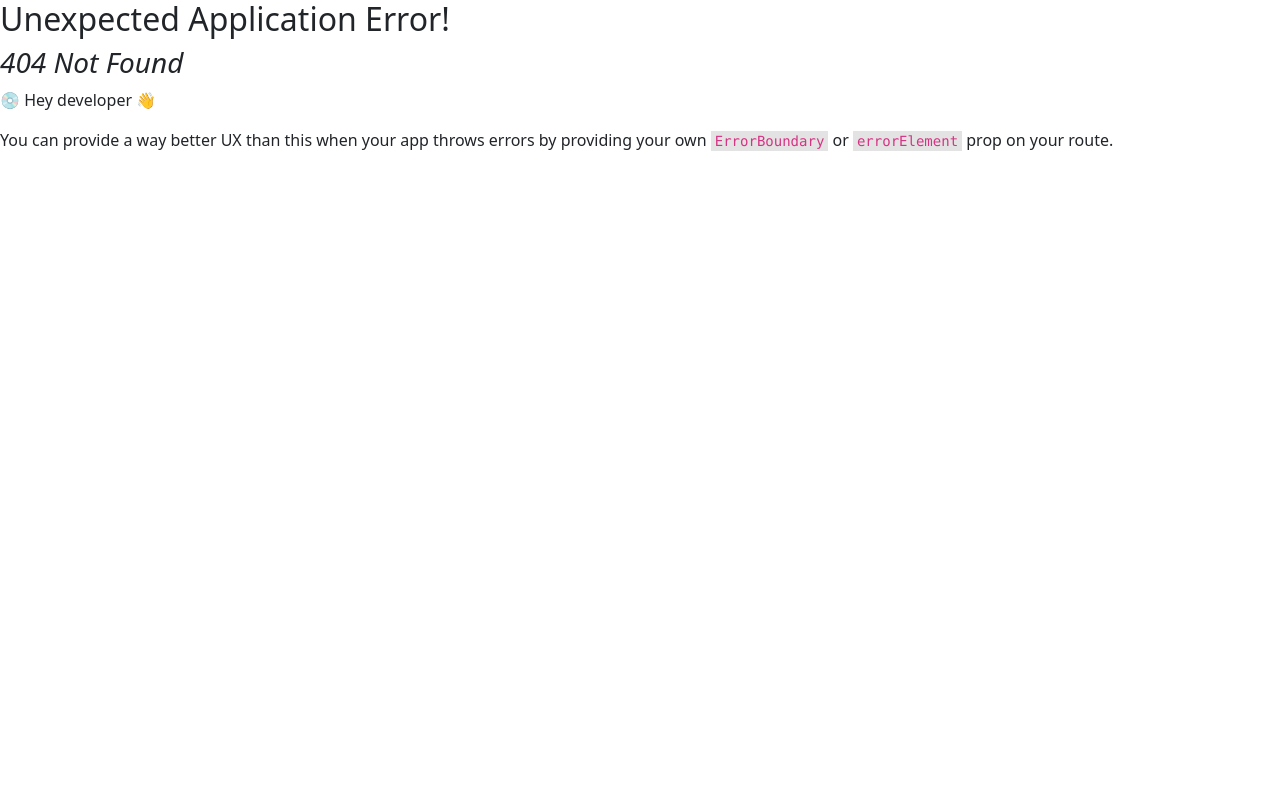
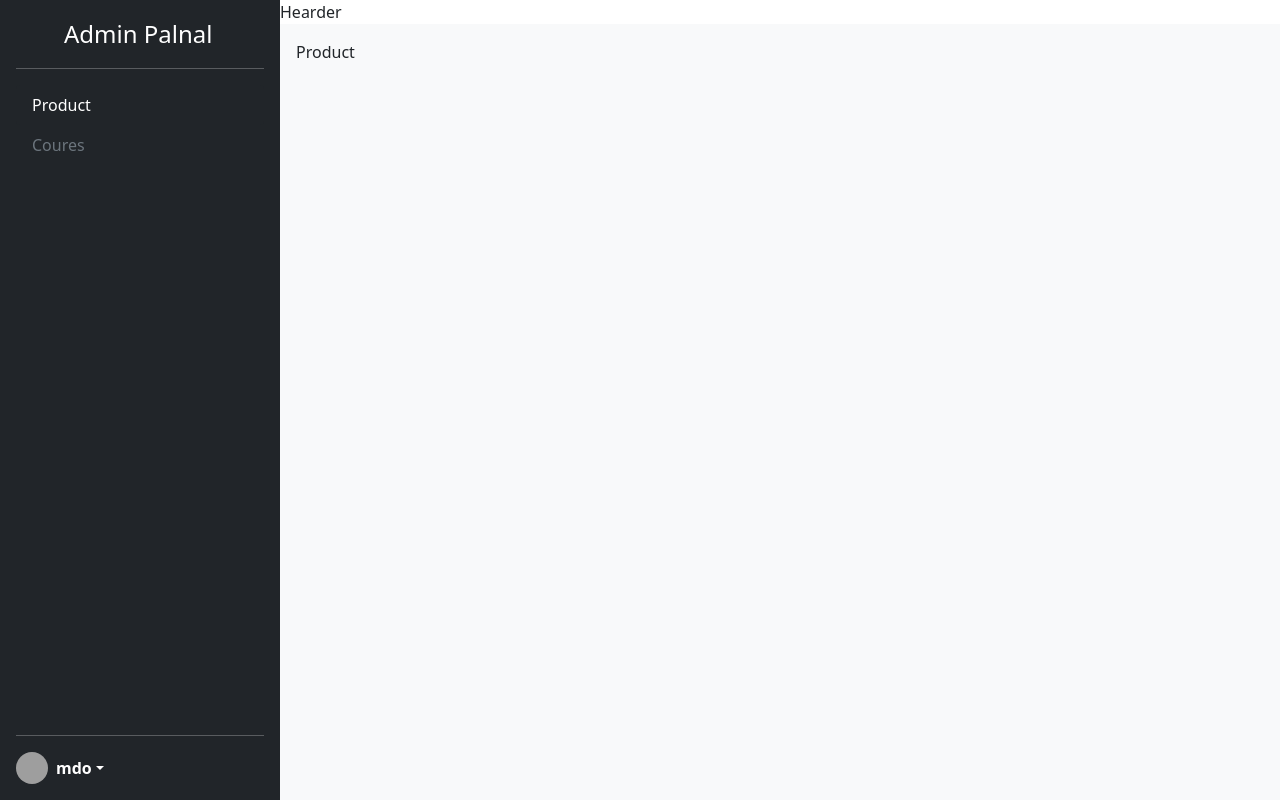
Before and after one commit to methus364/GI, a React (Vite) app: page /admin in a window 1280 px wide. Before the commit this address had no page. Built offline with nearby package versions, Linux system fonts and the light colour scheme; grey boxes are pictures that could not be loaded.

Commit message:
Add New Admin Page

```diff
--- a/src/Layouts/LayoutAdmin.jsx
+++ b/src/Layouts/LayoutAdmin.jsx
@@ -1,12 +1,14 @@
 import { Outlet } from "react-router-dom"
 import Menubar from "../component/admin/Menubar"
 import HearderAdmin from "../component/admin/HearderAdmin"
-
+//โครงสร้าง Layout หน้า admin
 const LayoutAdmin = () => {
     return (
         <div className="d-flex vh-100">
+            {/*Sidebar */}
             <Menubar />
             <div className="d-flex flex-column flex-grow-1">
+                {/* Hearder หน้าแอดมิน */}
                 <HearderAdmin />
                 <main className="flex-grow-1 p-3 bg-light overflow-auto">
                     <Outlet />
--- a/src/Routes/Approutes.jsx
+++ b/src/Routes/Approutes.jsx
@@ -1,14 +1,17 @@
 import { createBrowserRouter, RouterProvider } from 'react-router-dom'
 import LayoutAdmin from '../Layouts/LayoutAdmin'
 import Product from '../page/Admin/Product'
+import Coures from '../page/Admin/Coures'
 
+// รวม Router สำหรับเปลี่ยนไปหน้าต่างๆ
 const router = createBrowserRouter([
     {
-        path: '/',
+        path: '/admin',
         // element: <LayoutsAdmin />,
         element: <LayoutAdmin/>,
         children: [
             { index: true, element: <Product/> },
+            { path:"coures",element: <Coures/>},
         ]
     },
 ])
--- a/src/component/admin/Menubar.jsx
+++ b/src/component/admin/Menubar.jsx
@@ -1,9 +1,11 @@
+import { NavLink } from "react-router-dom"
+
 const Menubar = () => {
     return (
         <div>
             <div
                 className="d-flex flex-column flex-shrink-0 p-3 text-white bg-dark"
-                style={{ width: "280px" ,height:"100vh"}}
+                style={{ width: "280px", height: "100vh" }}
             >
                 <a
                     href="/"
@@ -12,17 +14,33 @@ const Menubar = () => {
                     <svg className="bi me-2" width="40" height="32">
                         <use xlinkHref="#bootstrap"></use>
                     </svg>
-                    <span className="fs-4">Sidebar</span>
+                    <span className="fs-4">Admin Palnal</span>
                 </a>
                 <hr />
                 <ul className="nav nav-pills flex-column mb-auto">
                     <li className="nav-item">
-                        <a href="#" className="nav-link active" aria-current="page">
-                            <svg className="bi me-2" width="16" height="16">
-                                <use xlinkHref="#home"></use>
-                            </svg>
+                        <NavLink
+                            to={'/admin'}
+                            end
+                            className={({ isActive }) =>
+                                isActive
+                                    ? 'text-decoration-none bg-dark text-white px-3 py-2 d-flex align-items-center rounded'
+                                    : 'text-decoration-none text-secondary px-3 py-2 d-flex align-items-center rounded hover-bg-dark hover-text-white'
+                            }>
                             Product
-                        </a>
+                        </NavLink>
+                    </li>
+                    <li className="nav-item">
+                        <NavLink
+                            to={'coures'}
+                            end
+                            className={({ isActive }) =>
+                                isActive
+                                    ? 'text-decoration-none bg-dark text-white px-3 py-2 d-flex align-items-center rounded'
+                                    : 'text-decoration-none text-secondary px-3 py-2 d-flex align-items-center rounded hover-bg-dark hover-text-white'
+                            }>
+                            Coures
+                        </NavLink>
                     </li>
                 </ul>
                 <hr />
--- /dev/null
+++ b/src/page/Admin/Coures.jsx
@@ -0,0 +1,11 @@
+
+
+const Coures = () => {
+  return (
+    <div>
+      Coures
+    </div>
+  )
+}
+
+export default Coures
```
